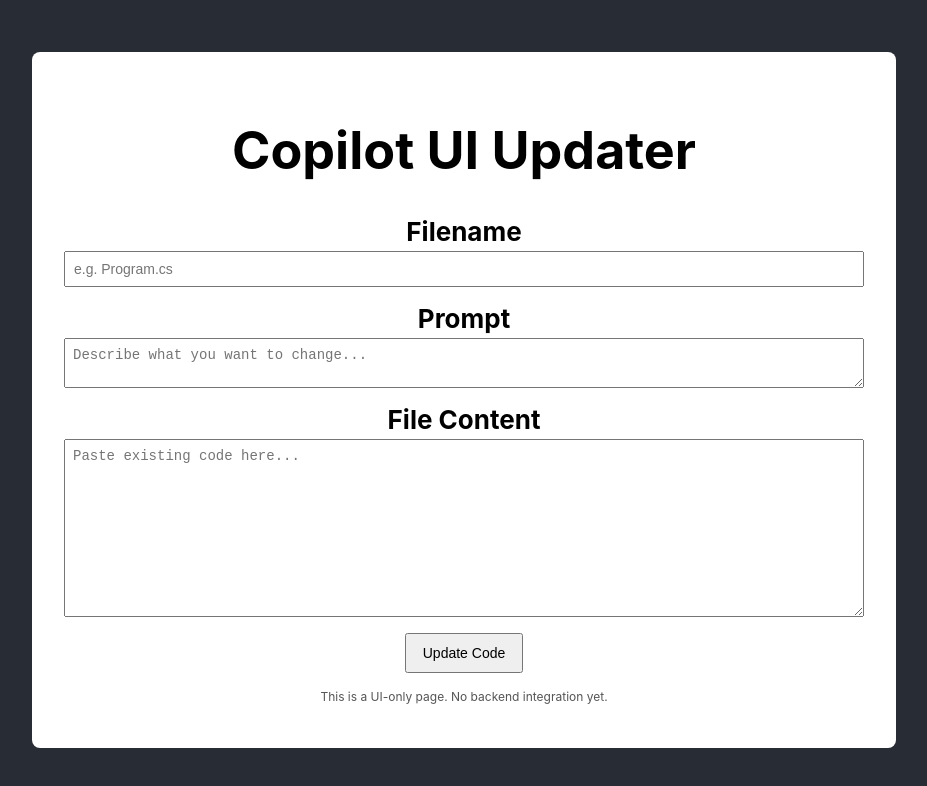
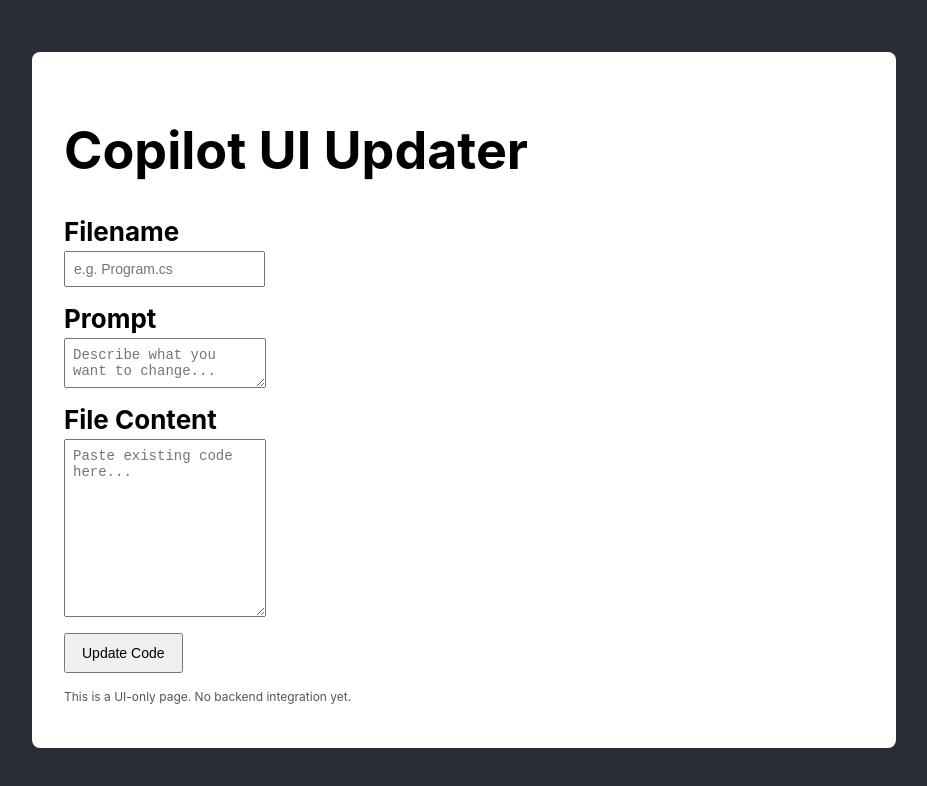
Before and after one commit to SwaadiRaja/UITester, a React (Create React App) app: page / in a window 1280 px wide. Shown: the top 786 px of the page, without its empty margins (176-1103 px from the left). Built offline with nearby package versions, Linux system fonts and the light colour scheme; the HTML template or start-up script is replaced by a standard one.

Commit message:
AI: UI update for src/UImodifier.css

```diff
--- a/src/UImodifier.css
+++ b/src/UImodifier.css
@@ -5,33 +5,41 @@
   padding: 2rem;
   border-radius: 8px;
   color: #000;
+  text-align: left;
 }
 
 .field {
   margin-bottom: 1rem;
   display: flex;
   flex-direction: column;
+  align-items: flex-start;
 }
 
 label {
   font-weight: bold;
   margin-bottom: 4px;
+  text-align: left;
+  align-self: flex-start;
 }
 
 input,
 textarea {
   padding: 8px;
   font-size: 14px;
+  text-align: left;
 }
 
 .action-btn {
   padding: 10px 16px;
   font-size: 14px;
   cursor: pointer;
+  text-align: left;
+  align-self: flex-start;
 }
 
 .note {
   margin-top: 1rem;
   font-size: 12px;
   color: #555;
+  text-align: left;
 }
```
